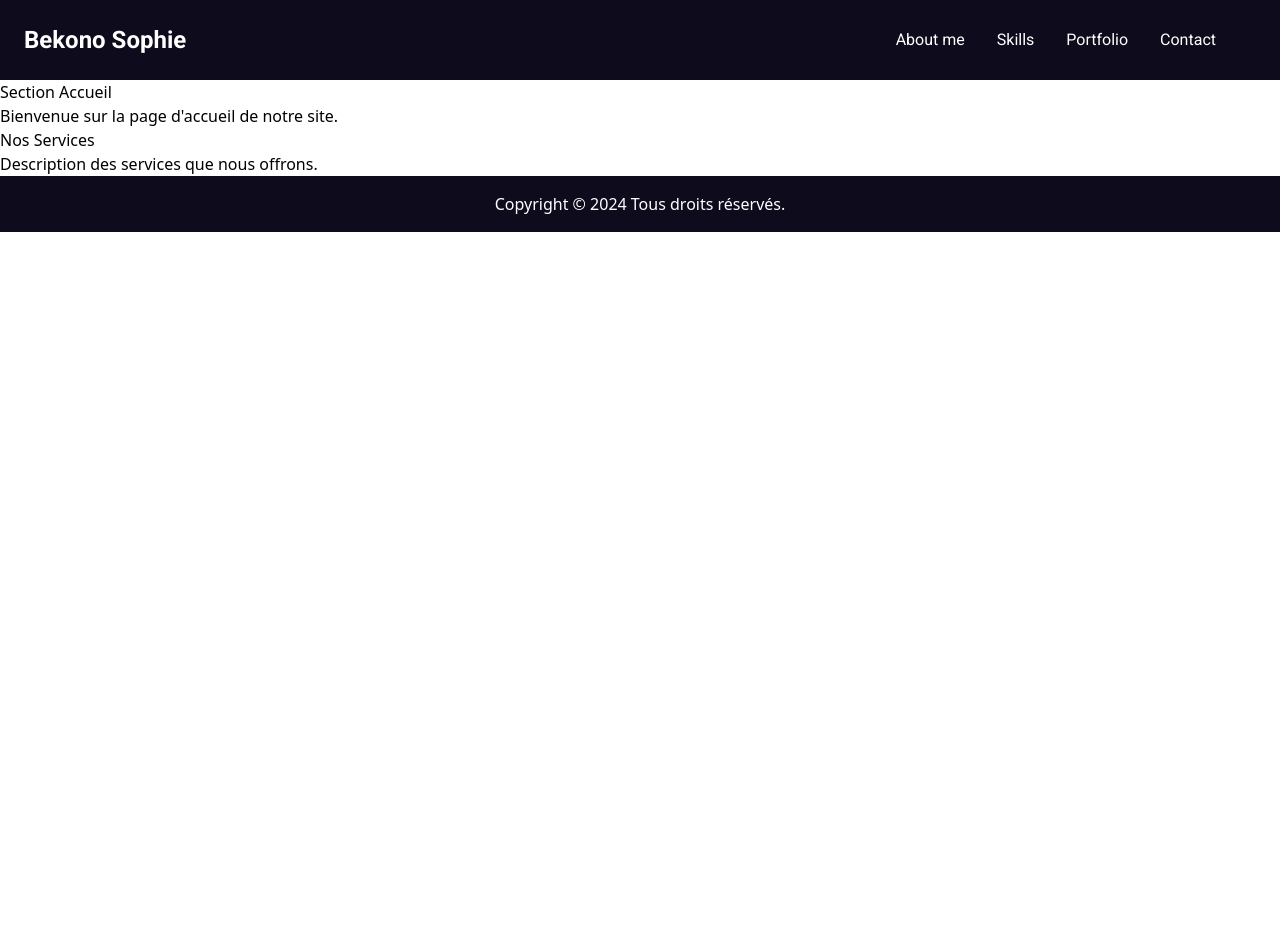
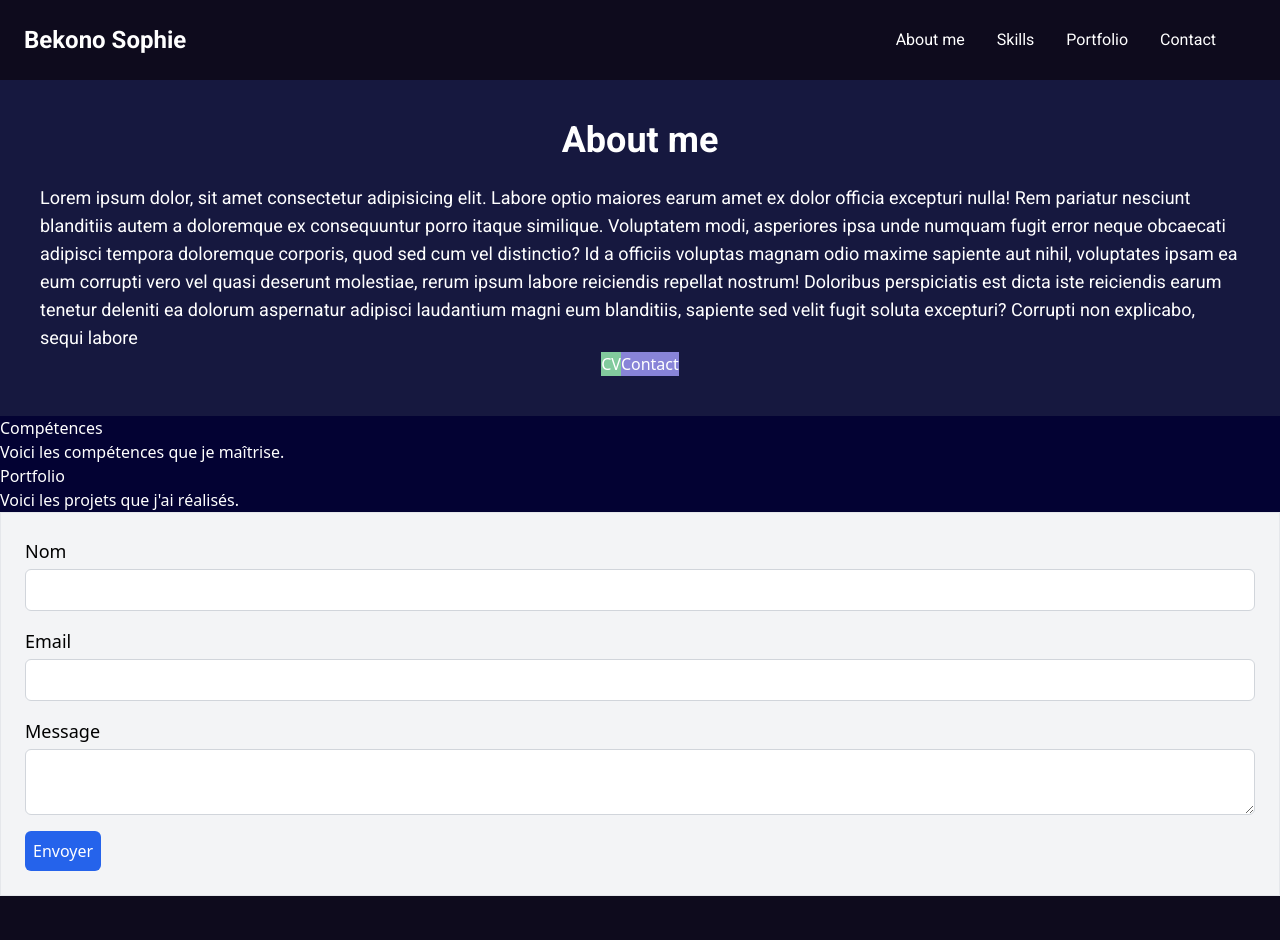
Before and after one commit to Bekono4526/portfolio, a React (Vite) app: page / in a window 1280 px wide. Shown: the top 940 px of the page. Before the commit the page ends 800 px from the top, so only its background shows below. Built offline with nearby package versions, Linux system fonts and the light colour scheme.

Commit message:
partie html

```diff
--- a/src/App.jsx
+++ b/src/App.jsx
@@ -1,6 +1,10 @@
 import React from 'react';
 import Header from './components/Header.jsx';
 import Footer from './components/Footer.jsx';
+import About from './components/About.jsx';
+import Skills from './components/Skills.jsx';
+import Contact from './components/Contact.jsx';
+import Portfolio from './components/Portfolio.jsx';
 
 function App() {
   return (
@@ -8,12 +12,16 @@ function App() {
    <Header />
     <main>
         <section id="accueil">
-            <h2>Section Accueil</h2>
-            <p>Bienvenue sur la page d'accueil de notre site.</p>
+          <About />
         </section>
         <section id="services">
-            <h2>Nos Services</h2>
-            <p>Description des services que nous offrons.</p>
+          <Skills />
+        </section>
+        <section id="services">
+         <Portfolio />
+        </section>
+        <section id="services">
+          <Contact />
         </section>
     </main>
     <Footer />
--- /dev/null
+++ b/src/components/About.jsx
@@ -0,0 +1,17 @@
+import React, { useState } from 'react';
+
+function About() {
+
+    return(
+        <section id="about" className="flex flex-col items-center p-10 bg-dark-violet text-white">
+            <h2 className="text-4xl font-bold text-white font-custom mb-6">About me</h2>
+            <p className="text-lg text-white font-custom">Lorem ipsum dolor, sit amet consectetur adipisicing elit. Labore optio maiores earum amet ex dolor officia excepturi nulla! Rem pariatur nesciunt blanditiis autem a doloremque ex consequuntur porro itaque similique. Voluptatem modi, asperiores ipsa unde numquam fugit error neque obcaecati adipisci tempora doloremque corporis, quod sed cum vel distinctio? Id a officiis voluptas magnam odio maxime sapiente aut nihil, voluptates ipsam ea eum corrupti vero vel quasi deserunt molestiae, rerum ipsum labore reiciendis repellat nostrum! Doloribus perspiciatis est dicta iste reiciendis earum tenetur deleniti ea dolorum aspernatur adipisci laudantium magni eum blanditiis, sapiente sed velit fugit soluta excepturi? Corrupti non explicabo, sequi labore  </p>
+            <div>
+                <button className="bg-vert">CV</button>
+                <button className='bg-violet'>Contact</button>
+            </div>
+        </section>
+    );
+ }
+
+ export default About;
--- /dev/null
+++ b/src/components/Contact.jsx
@@ -0,0 +1,48 @@
+import React from "react";
+
+function Contact() {
+
+    return(
+        <section className="border border-bg-darker-blue p-6 bg-gray-100">
+            <form action="" className="space-y-4">
+                <div className="flex flex-col">
+                    <label htmlFor="name" className="text-lg font-medium">Nom</label>
+                    <input
+                        type="text"
+                        id="name"
+                        name="name"
+                        required
+                        className="mt-1 p-2 border border-gray-300 rounded-md focus:outline-none focus:ring-2 focus:ring-blue-600 focus:border-transparent"
+                    />
+                </div>
+                <div className="flex flex-col">
+                    <label htmlFor="email" className="text-lg font-medium">Email</label>
+                    <input
+                        type="email"
+                        id="email"
+                        name="email"
+                        required
+                        className="mt-1 p-2 border border-gray-300 rounded-md focus:outline-none focus:ring-2 focus:ring-blue-600 focus:border-transparent"
+                    />
+                </div>
+                <div className="flex flex-col">
+                    <label htmlFor="message" className="text-lg font-medium">Message</label>
+                    <textarea
+                        id="message"
+                        name="message"
+                        required
+                        className="mt-1 p-2 border border-gray-300 rounded-md focus:outline-none focus:ring-2 focus:ring-blue-600 focus:border-transparent"
+                    ></textarea>
+                </div>
+                <button
+                    type="submit"
+                    className="mt-4 p-2 bg-blue-600 text-white rounded-md hover:bg-blue-700 focus:outline-none focus:ring-2 focus:ring-blue-600 focus:ring-opacity-50"
+                >
+                    Envoyer
+                </button>
+            </form>
+        </section>
+    );
+}
+
+export default Contact;
--- a/src/components/Footer.jsx
+++ b/src/components/Footer.jsx
@@ -2,7 +2,7 @@ import React from 'react';
 
 function Footer() {
   return (
-    <footer className="bg-dark-purple text-white py-4">
+    <footer className="bg-dark-purple text-white py-10">
       <p className="text-center">Copyright &copy; 2024 Tous droits réservés.</p>
     </footer>
   );
--- /dev/null
+++ b/src/components/Portfolio.jsx
@@ -0,0 +1,13 @@
+import React from "react";
+
+function Portfolio() {
+
+    return(
+        <section className="bg-darker-blue text-white">
+            <h2>Portfolio</h2>
+            <p>Voici les projets que j'ai réalisés.</p>
+        </section>
+
+    );
+}
+export default Portfolio;
--- /dev/null
+++ b/src/components/Skills.jsx
@@ -0,0 +1,13 @@
+import React from "react";
+
+function Skills() {
+
+    return(
+        <section className=" bg-darker-blue text-white">
+            <h2>Compétences</h2>
+            <p>Voici les compétences que je maîtrise.</p>
+        </section>
+
+    );
+}
+export default Skills;
```
